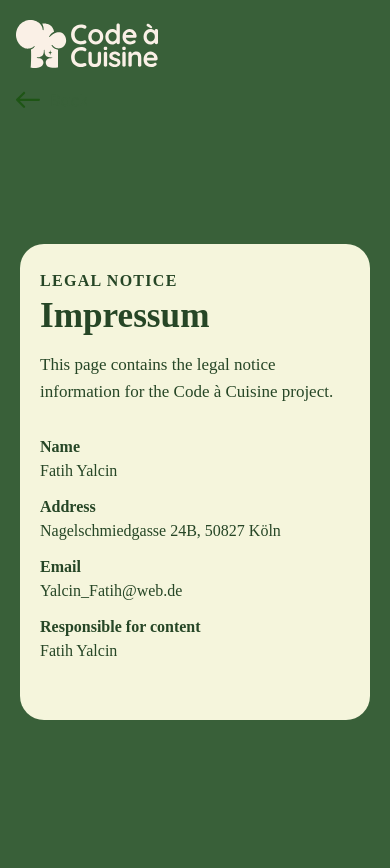
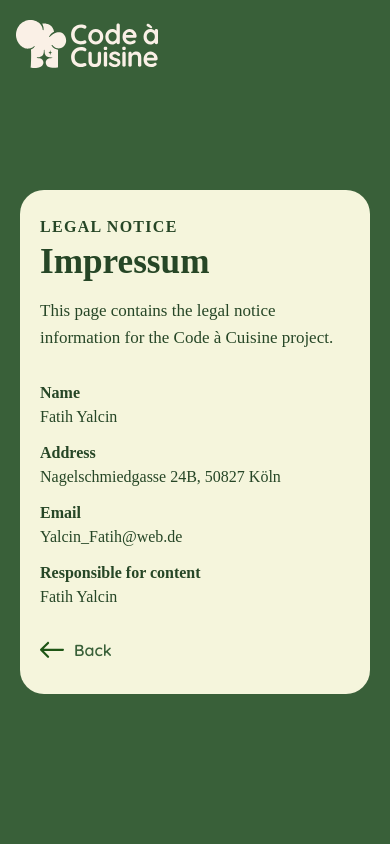
Before and after one commit to FatihYalcin42/code-cuisine, an Angular app: page /impressum in a window 390 px wide. After the commit the page ends 844 px from the top, so only its background shows below. Built offline with nearby package versions, Linux system fonts and the light colour scheme.

Commit message:
Fix impressum navigation by restoring clickable logo and moving back link below legal details

```diff
--- a/src/app/pages/impressum-page/impressum-page.html
+++ b/src/app/pages/impressum-page/impressum-page.html
@@ -1,5 +1,4 @@
 <header class="impressum-header">
-  <div class="impressum-header-branding">
   <a class="impressum-brand" routerLink="/" aria-label="Back to home page">
     <object
       class="impressum-brand-media"
@@ -10,12 +9,6 @@
       <span class="impressum-brand-fallback">Code a Cuisine</span>
     </object>
   </a>
-
-    <a class="impressum-back-link" routerLink="/" aria-label="Back to home">
-      <img src="/Icons/Arrow 11.svg" width="24" height="24" alt="" aria-hidden="true" />
-      <span>Back</span>
-    </a>
-  </div>
 </header>
 
 <main class="impressum-page" aria-labelledby="impressum-title">
@@ -44,5 +37,10 @@
         <dd>Fatih Yalcin</dd>
       </div>
     </dl>
+
+    <a class="impressum-back-link" routerLink="/" aria-label="Back to home">
+      <img src="/Icons/Arrow 11.svg" width="24" height="24" alt="" aria-hidden="true" />
+      <span>Back</span>
+    </a>
   </section>
 </main>
--- a/src/app/pages/impressum-page/impressum-page.scss
+++ b/src/app/pages/impressum-page/impressum-page.scss
@@ -9,13 +9,6 @@
   margin: 0 auto;
   padding: 40px 40px 0;
   box-sizing: border-box;
-}
-
-.impressum-header-branding {
-  display: flex;
-  align-items: center;
-  justify-content: space-between;
-  gap: 20px;
 }
 
 .impressum-brand,
@@ -34,6 +27,10 @@
   font-weight: 700;
 }
 
+.impressum-brand-media {
+  pointer-events: none;
+}
+
 .impressum-back-link {
   display: inline-flex;
   align-items: center;
@@ -43,6 +40,7 @@
   font-family: 'Quicksand', sans-serif;
   font-size: 1rem;
   font-weight: 600;
+  line-height: 1;
 }
 
 .impressum-back-link img {
@@ -110,11 +108,6 @@
     padding: 20px 16px 0;
   }
 
-  .impressum-header-branding {
-    align-items: flex-start;
-    flex-direction: column;
-  }
-
   .impressum-card {
     padding: 28px 20px;
     border-radius: 24px;
```
Lines whose indentation alone changed are shown as unchanged.
